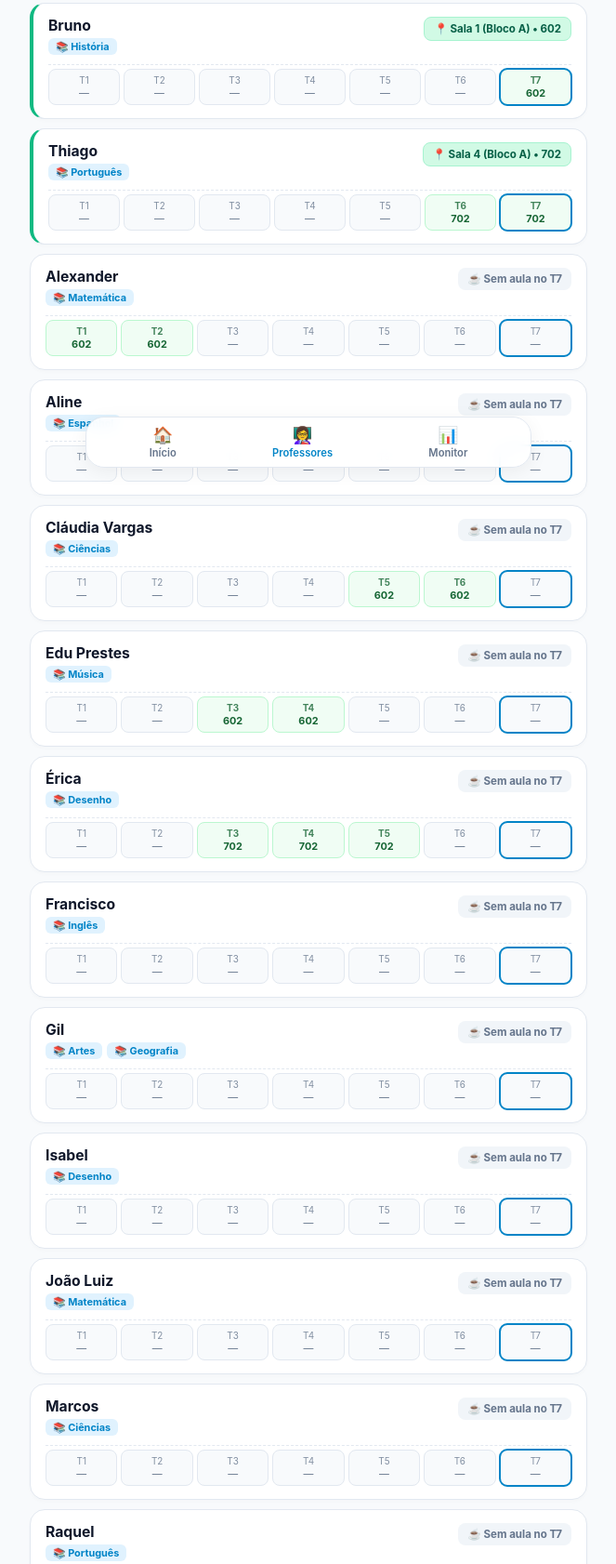
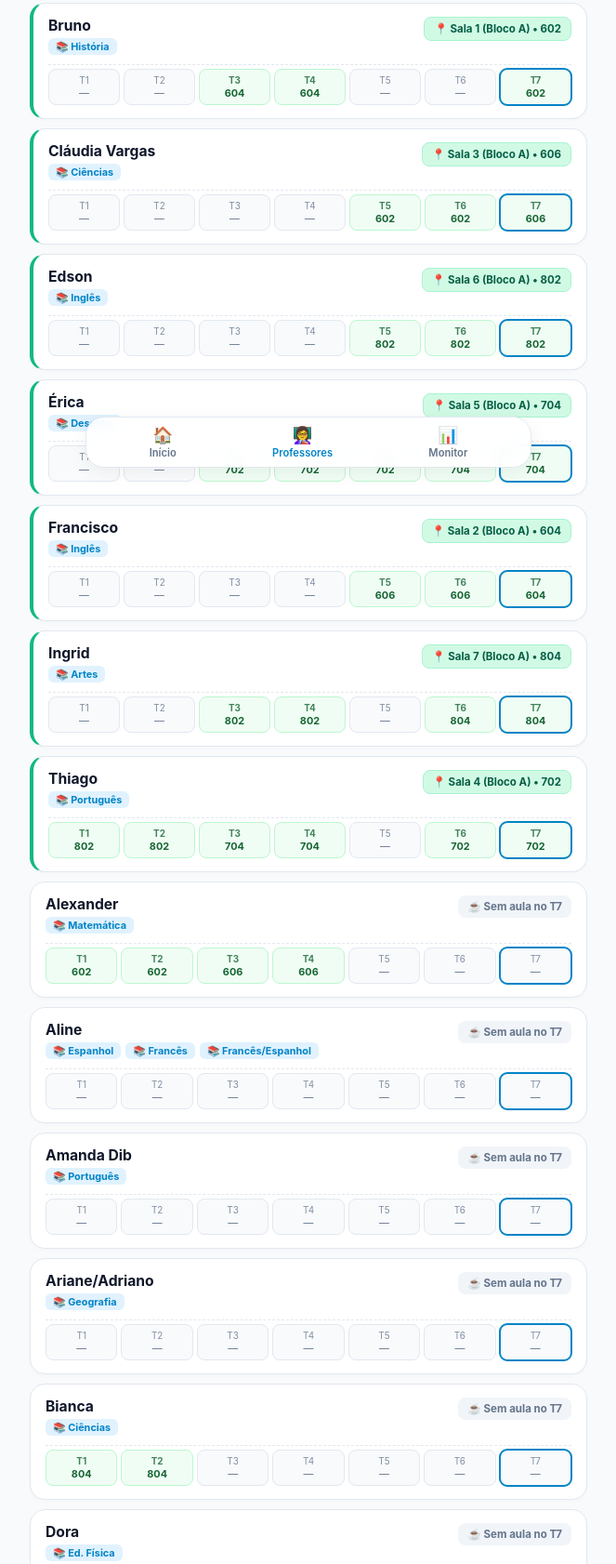
Before and after one commit to seorerealengoii/Campus-app, a plain HTML site: page professores.html in a window 1280 px wide. Shown: the part 285-1967 px from the top of the page at 93% size, without its empty margins (308-971 px from the left). Drawn offline with Linux system fonts and the light colour scheme; sample sign-in values are in the browser's storage.

Commit message:
Update professores.html

```diff
--- a/professores.html
+++ b/professores.html
@@ -510,7 +510,6 @@
     const DIAS_LABEL = { SEG: "Segunda-feira", TER: "Terça-feira", QUA: "Quarta-feira", QUI: "Quinta-feira", SEX: "Sexta-feira" };
 
     // MAPA DAS TURMAS COM SALAS E PROFESSORES POR SIGLA DE MATÉRIA
-    // (Mesma base oficial do monitor.html — fácil de adicionar novas turmas aqui)
     const TURMAS_PROFESSORES = [
       {
         turma: "602",
@@ -535,6 +534,56 @@
         }
       },
       {
+        turma: "604",
+        sala: "Sala 2 (Bloco A)",
+        professores: {
+          DES: { nome: "Isabel", materia: "Desenho" },
+          HIST: { nome: "Bruno", materia: "História" },
+          MUS: { nome: "Edu Prestes", materia: "Música" },
+          GEO: { nome: "Rafael", materia: "Geografia" },
+          EFI: { nome: "Dora", materia: "Ed. Física" },
+          MAT: { nome: "Alexander", materia: "Matemática" },
+          PORT: { nome: "Amanda Dib", materia: "Português" },
+          ING: { nome: "Francisco", materia: "Inglês" },
+          FRA: { nome: "Aline", materia: "Francês" },
+          CIE: { nome: "Cláudia Vargas", materia: "Ciências" },
+          ART: { nome: "Gil", materia: "Artes" }
+        },
+        grade: {
+          SEG: { T1:"DES", T2:"DES", T3:"HIST", T4:"HIST", T5:"MUS", T6:"MUS", T7:"ING" },
+          TER: { T1:"GEO", T2:"GEO", T3:"EFI", T4:"EFI", T5:"HIST", T6:"ING", T7:"GEO" },
+          QUA: { T1:"MAT", T2:"MAT", T3:"PORT", T4:"PORT", T5:"ING", T6:"CIE", T7:"FRA" },
+          QUI: { T1:"FRA", T2:"FRA", T3:"INFO", T4:"INFO", T5:"CIE", T6:"PORT", T7:"CIE" },
+          SEX: { T1:"MAT", T2:"MAT", T3:"ART", T4:"ART", T5:"PORT", T6:"PORT", T7:"PORT" }
+        }
+      },
+      {
+        turma: "606",
+        sala: "Sala 3 (Bloco A)",
+        professores: {
+          DES: { nome: "Isabel", materia: "Desenho" },
+          HIST: { nome: "Bruno", materia: "História" },
+          MUS: { nome: "Edu Prestes", materia: "Música" },
+          GEO: { nome: "Rafael", materia: "Geografia" },
+          EFI: { nome: "Dora", materia: "Ed. Física" },
+          MAT: { nome: "Alexander", materia: "Matemática" },
+          PORT: { nome: "Amanda Dib", materia: "Português" },
+          ING: { nome: "Francisco", materia: "Inglês" },
+          FRA: { nome: "Aline", materia: "Francês" },
+          ESP: { nome: "Aline", materia: "Espanhol" },
+          "F/E": { nome: "Aline", materia: "Francês/Espanhol" },
+          CIE: { nome: "Cláudia Vargas", materia: "Ciências" },
+          ART: { nome: "Gil", materia: "Artes" }
+        },
+        grade: {
+          SEG: { T1:"MUS", T2:"MUS", T3:"MAT", T4:"MAT", T5:"ING", T6:"ING", T7:"CIE" },
+          TER: { T1:"CIE", T2:"CIE", T3:"DES", T4:"DES", T5:"GEO", T6:"EFI", T7:"EFI" },
+          QUA: { T1:"PORT", T2:"PORT", T3:"F/E", T4:"F/E", T5:"PORT", T6:"FRA", T7:"ING" },
+          QUI: { T1:"HIST", T2:"HIST", T3:"GEO", T4:"GEO", T5:"INFO", T6:"INFO", T7:"HIST" },
+          SEX: { T1:"ART", T2:"ART", T3:"PORT", T4:"PORT", T5:"ESP", T6:"MAT", T7:"MAT" }
+        }
+      },
+      {
         turma: "702",
         sala: "Sala 4 (Bloco A)",
         professores: {
@@ -552,6 +601,72 @@
           QUI: { T1:"C.SOC", T2:"C.SOC", T3:"GEO", T4:"GEO", T5:"ART", T6:"ART", T7:"HIST" },
           SEX: { T1:"ESP", T2:"ESP", T3:"PORT", T4:"PORT", T5:"MAT", T6:"MAT", T7:"GEO" }
         }
+      },
+      {
+        turma: "704",
+        sala: "Sala 5 (Bloco A)",
+        professores: {
+          ING: { nome: "Vitor", materia: "Inglês" },
+          PORT: { nome: "Thiago", materia: "Português" },
+          DES: { nome: "Érica", materia: "Desenho" },
+          CIE: { nome: "Marcos", materia: "Ciências" },
+          HIST: { nome: "Pedro", materia: "História" },
+          GEO: { nome: "Gil", materia: "Geografia" },
+          MAT: { nome: "João Luiz", materia: "Matemática" },
+          ART: { nome: "Gil", materia: "Artes" }
+        },
+        grade: {
+          SEG: { T1:"ING", T2:"ING", T3:"PORT", T4:"PORT", T5:"ING", T6:"DES", T7:"DES" },
+          TER: { T1:"LIVRE", T2:"CIE", T3:"HIST", T4:"HIST", T5:"HIST", T6:"GEO", T7:"GEO" },
+          QUA: { T1:"MAT", T2:"MAT", T3:"PORT", T4:"PORT", T5:"PORT", T6:"MUS", T7:"MUS" },
+          QUI: { T1:"EFI", T2:"EFI", T3:"CIE", T4:"CIE", T5:"FRA", T6:"FRA", T7:"FRA" },
+          SEX: { T1:"MAT", T2:"MAT", T3:"C.SOC", T4:"C.SOC", T5:"GEO", T6:"ART", T7:"ART" }
+        }
+      },
+      {
+        turma: "802",
+        sala: "Sala 6 (Bloco A)",
+        professores: {
+          PORT: { nome: "Thiago", materia: "Português" },
+          ART: { nome: "Ingrid", materia: "Artes" },
+          ING: { nome: "Edson", materia: "Inglês" },
+          GEO: { nome: "Ariane/Adriano", materia: "Geografia" },
+          CIE: { nome: "Filipe", materia: "Ciências" },
+          EFI: { nome: "Miguel", materia: "Ed. Física" },
+          MAT: { nome: "Marcela", materia: "Matemática" },
+          ESP: { nome: "Evânia", materia: "Espanhol" },
+          "C.SOC": { nome: "Rodolfo", materia: "C. Sociais" },
+          HIST: { nome: "Guido", materia: "História" }
+        },
+        grade: {
+          SEG: { T1:"PORT", T2:"PORT", T3:"ART", T4:"ART", T5:"ING", T6:"ING", T7:"ING" },
+          TER: { T1:"GEO", T2:"GEO", T3:"DES", T4:"DES", T5:"HIST", T6:"CIE", T7:"CIE" },
+          QUA: { T1:"EFI", T2:"EFI", T3:"MUS", T4:"MUS", T5:"MAT", T6:"MAT", T7:"ESP" },
+          QUI: { T1:"C.SOC", T2:"C.SOC", T3:"HIST", T4:"HIST", T5:"GEO", T6:"CIE", T7:"LIVRE" },
+          SEX: { T1:"ESP", T2:"ESP", T3:"MAT", T4:"MAT", T5:"PORT", T6:"PORT", T7:"PORT" }
+        }
+      },
+      {
+        turma: "804",
+        sala: "Sala 7 (Bloco A)",
+        professores: {
+          CIE: { nome: "Bianca", materia: "Ciências" },
+          PORT: { nome: "Gabriela", materia: "Português" },
+          ART: { nome: "Ingrid", materia: "Artes" },
+          GEO: { nome: "Ariane/Adriano", materia: "Geografia" },
+          HIST: { nome: "Guido", materia: "História" },
+          DES: { nome: "Eliane", materia: "Desenho" },
+          MAT: { nome: "Gabriela", materia: "Matemática" },
+          "C.SOC": { nome: "Rodolfo", materia: "C. Sociais" },
+          ING: { nome: "Luciana Sá", materia: "Inglês" }
+        },
+        grade: {
+          SEG: { T1:"CIE", T2:"CIE", T3:"PORT", T4:"PORT", T5:"PORT", T6:"ART", T7:"ART" },
+          TER: { T1:"GEO", T2:"GEO", T3:"CIE", T4:"HIST", T5:"GEO", T6:"DES", T7:"DES" },
+          QUA: { T1:"MAT", T2:"MAT", T3:"PORT", T4:"PORT", T5:"FRA", T6:"EFI", T7:"EFI" },
+          QUI: { T1:"FRA", T2:"FRA", T3:"C.SOC", T4:"C.SOC", T5:"HIST", T6:"HIST", T7:"LIVRE" },
+          SEX: { T1:"ING", T2:"ING", T3:"MUS", T4:"MUS", T5:"ING", T6:"MAT", T7:"MAT" }
+        }
       }
     ];
 
@@ -560,7 +675,6 @@
     let onlyInClass = false;
     let PROFESSORES_INDEX = [];
 
-    // Constrói automaticamente a lista unificada de cada professor a partir das turmas
     function buildProfessoresIndex() {
       const mapa = {};
 
@@ -663,7 +777,6 @@
 
         if (!termo) return true;
 
-        // Permite buscar por nome, matéria, turma ou sala
         const salasDoProf = Object.values(prof.horarios)
           .flatMap(d => Object.values(d))
           .map(a => `${a.sala} ${a.turma} ${a.sigla}`)
@@ -673,7 +786,6 @@
         return textoGeral.includes(termo);
       });
 
-      // Ordena colocando quem está em sala agora no topo
       filtrados.sort((a, b) => {
         const aAtivo = a.horarios[currentDay][currentTime] ? 0 : 1;
         const bAtivo = b.horarios[currentDay][currentTime] ? 0 : 1;
@@ -699,7 +811,6 @@
           .map(m => `<span class="subject-badge">📚 ${m}</span>`)
           .join("");
 
-        // Barra rápida dos 7 tempos do dia selecionado
         const slotsHtml = SLOTS.map(slot => {
           const aula = prof.horarios[currentDay][slot];
           const isSelected = slot === currentTime ? "selected-time" : "";
```
